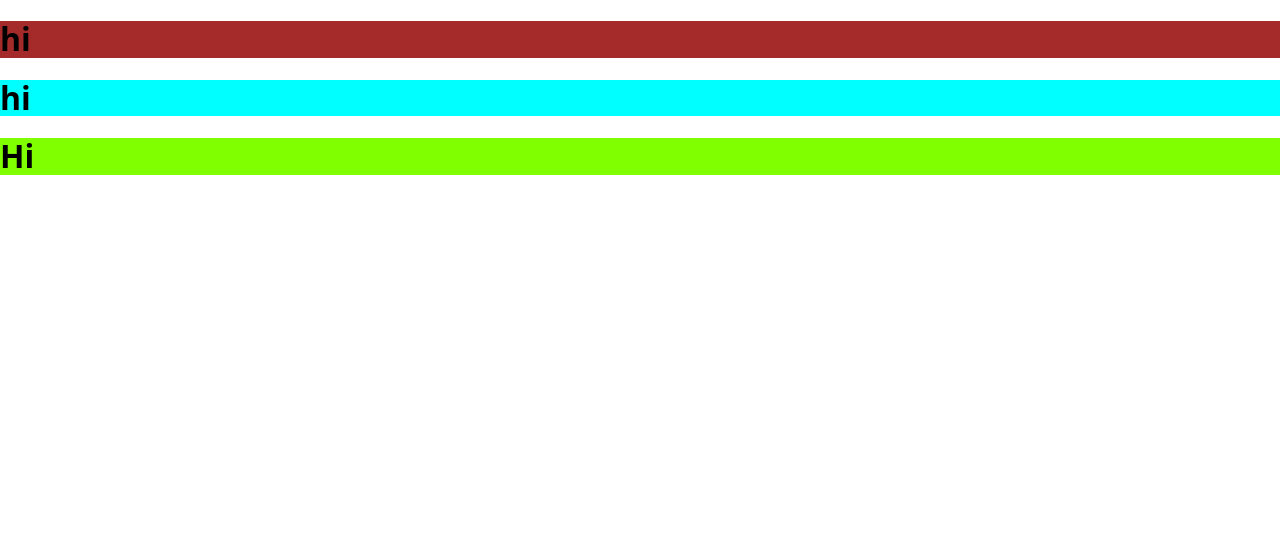
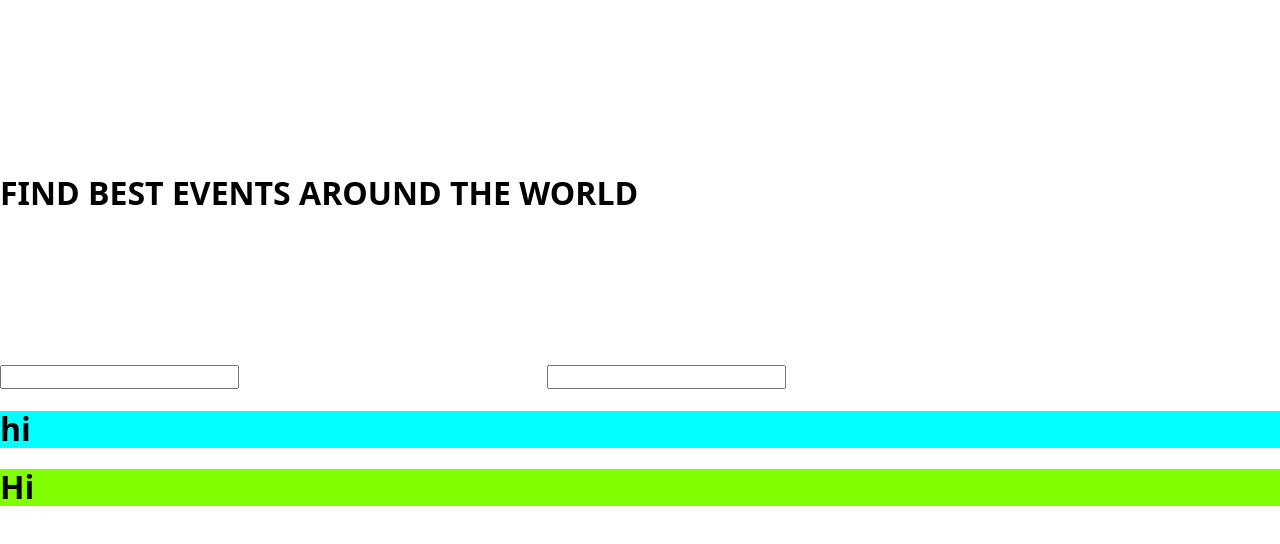
Before and after one commit to Nekit2501/event_booster, a website built with Parcel: page src/index.html in a window 1280 px wide. Built offline with nearby package versions, Linux system fonts and the light colour scheme.

Commit message:
added symbol-defs

```diff
--- a/src/partials/header.html
+++ b/src/partials/header.html
@@ -1 +1,26 @@
-<h1 class="b">hi</h1>
+<header class="header">
+  <a href="header-logo">
+    <div class="logo_blur">
+      <svg class="logo_svg">
+        <use href=""></use>
+      </svg>
+    </div>
+  </a>
+  <h1>FIND BEST EVENTS AROUND THE WORLD</h1>
+  <div>
+    <!-- pos rel -->
+    <label class="">
+      <input type="text" />
+      <!-- pos absolute -->
+      <svg class="logo_svg">
+        <use href=""></use>
+      </svg>
+    </label>
+    <label class="">
+      <input type="text" />
+      <svg class="logo_svg">
+        <use href=""></use>
+      </svg>
+    </label>
+  </div>
+</header>
```
Also changed, not shown: src/images/symbol-defs.svg (added).
